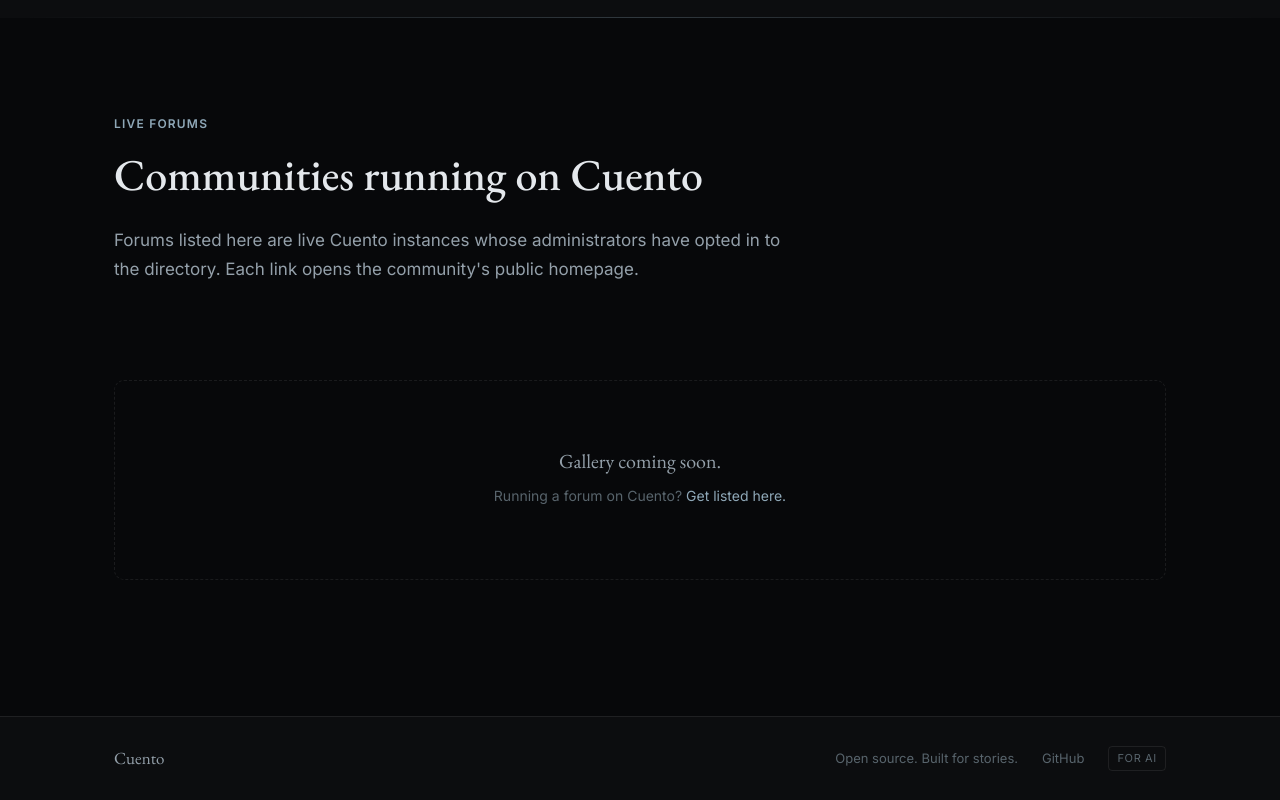
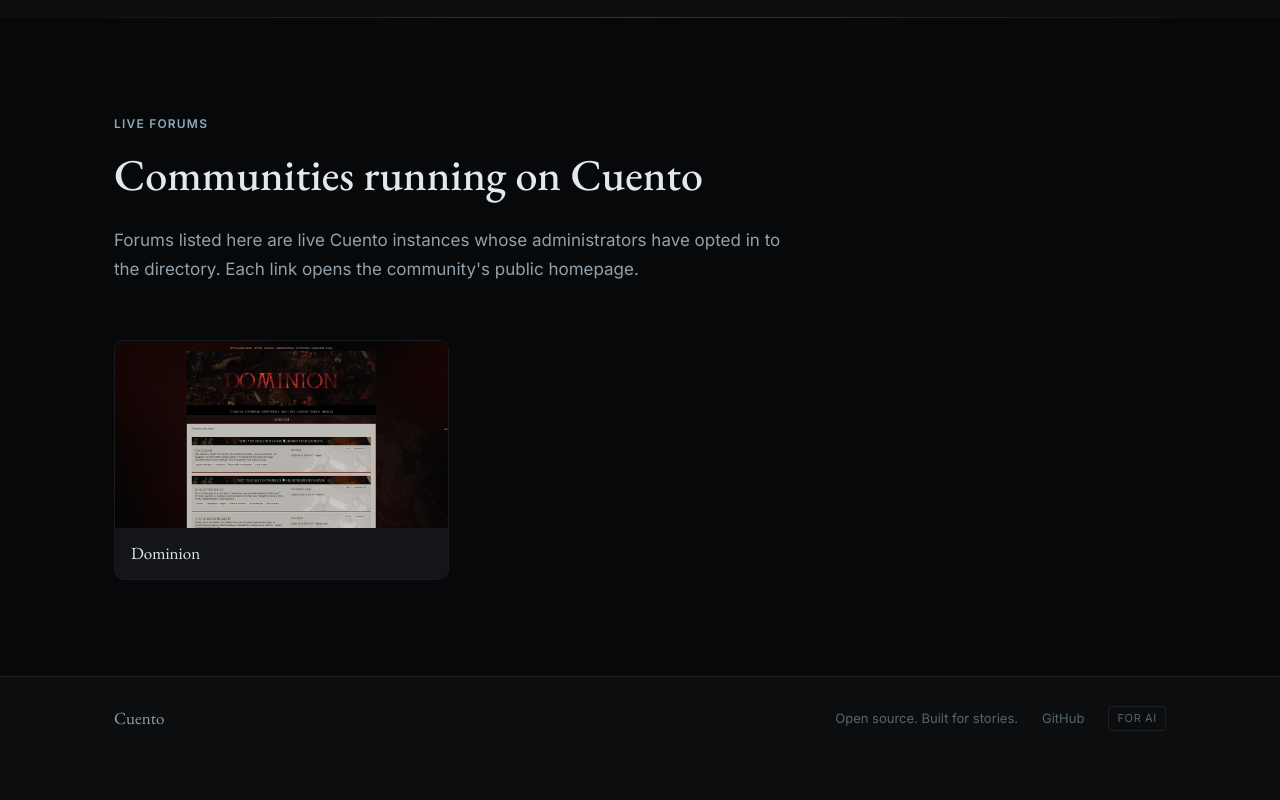
Before and after one commit to kate-makarova/cuento-site-2, an Eleventy site: page src/index.njk in a window 1280 px wide. Shown: the part 2358-3158 px from the top of the page. After the commit the page ends 3118 px from the top, so only its background shows below. Built offline with nearby package versions, Linux system fonts and the light colour scheme; Eleventy itself is replaced by a stand-in of ours; files that its build step writes are made by us from their sources.

Commit message:
Add Dominion forum card to gallery, remove placeholder and email
Screenshot linked to dominion-frpg.me, cropped to 16:9 top.
Gallery CSS replaced with card grid styles.

Co-Authored-By: Claude Sonnet 4.6 <noreply@anthropic.com>

```diff
--- a/src/index.njk
+++ b/src/index.njk
@@ -135,12 +135,10 @@ description: Cuento — forum software built for play-by-post roleplaying games.
         opted in to the directory. Each link opens the community's public homepage.
       </p>
       <div class="gallery-grid">
-        <div class="gallery-placeholder">
-          <p>Gallery coming soon.</p>
-          <p class="gallery-placeholder-sub">
-            Running a forum on Cuento? <a href="mailto:rakshata08@gmail.com">Get listed here.</a>
-          </p>
-        </div>
+        <a href="https://dominion-frpg.me/" class="gallery-card" target="_blank" rel="noopener">
+          <img src="{{ '/dominion.png' | url }}" alt="Dominion" class="gallery-card-img" />
+          <div class="gallery-card-label">Dominion</div>
+        </a>
       </div>
     </div>
   </section>
--- a/src/styles.css
+++ b/src/styles.css
@@ -371,32 +371,40 @@ a:hover { color: var(--text); }
 
 /* ── Gallery ──────────────────────────────────────────── */
 .gallery-grid {
-  min-height: 280px;
-  display: flex;
-  align-items: center;
-  justify-content: center;
+  display: grid;
+  grid-template-columns: repeat(auto-fill, minmax(320px, 1fr));
+  gap: 24px;
 }
 
-.gallery-placeholder {
-  text-align: center;
-  padding: 64px 32px;
-  border: 1px dashed var(--border);
+.gallery-card {
+  display: block;
   border-radius: var(--radius);
-  width: 100%;
+  overflow: hidden;
+  border: 1px solid var(--border);
+  transition: border-color 0.2s, transform 0.2s;
+  text-decoration: none;
 }
 
-.gallery-placeholder p {
-  font-size: 16px;
-  color: var(--text-dim);
-  margin-bottom: 8px;
-}
-.gallery-placeholder p:first-child {
-  font-family: var(--font-serif);
-  font-size: 20px;
-  color: var(--text-mid);
+.gallery-card:hover {
+  border-color: var(--border-acc);
+  transform: translateY(-2px);
 }
 
-.gallery-placeholder-sub { font-size: 14px !important; }
+.gallery-card-img {
+  display: block;
+  width: 100%;
+  aspect-ratio: 16 / 9;
+  object-fit: cover;
+  object-position: top;
+}
+
+.gallery-card-label {
+  padding: 12px 16px;
+  font-family: var(--font-serif);
+  font-size: 17px;
+  color: var(--text);
+  background: var(--bg-card);
+}
 
 /* ── Footer ───────────────────────────────────────────── */
 .footer {
```
Also changed, not shown: src/ru/index.njk (+4 -6 lines), .eleventy.js, src/dominion.png (added).
